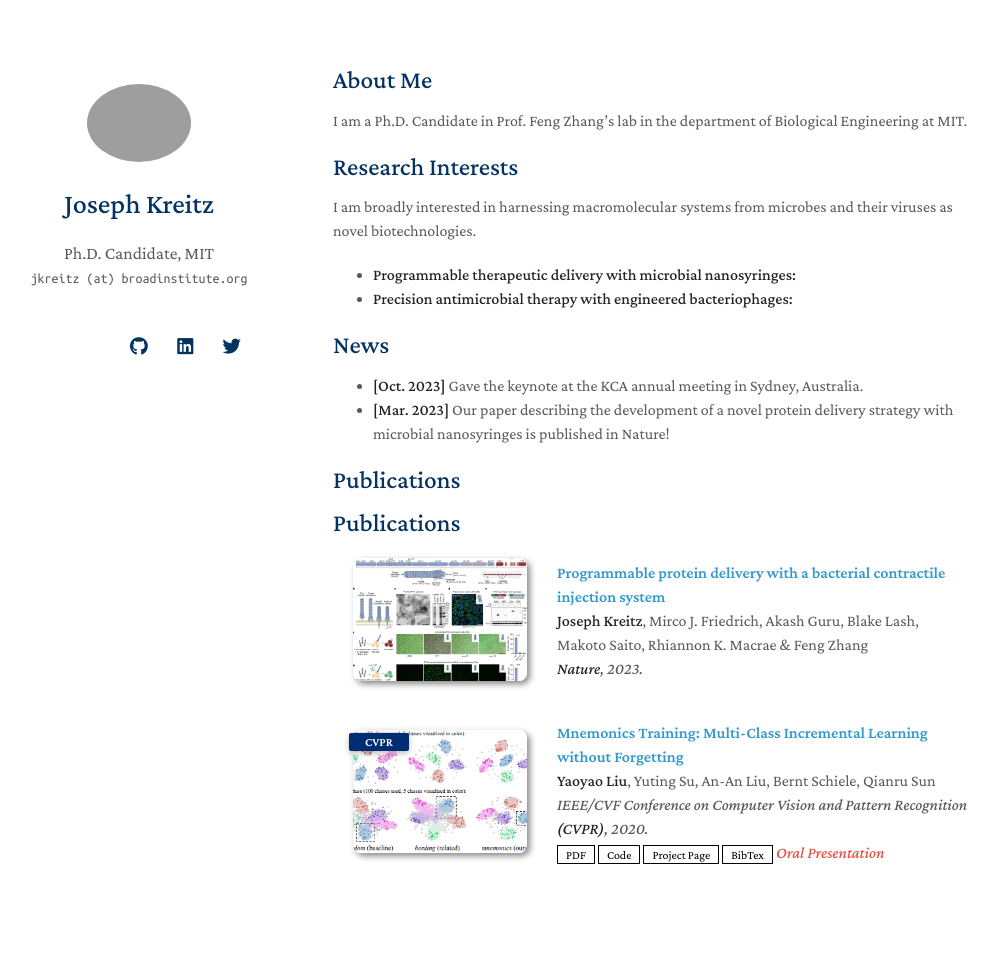
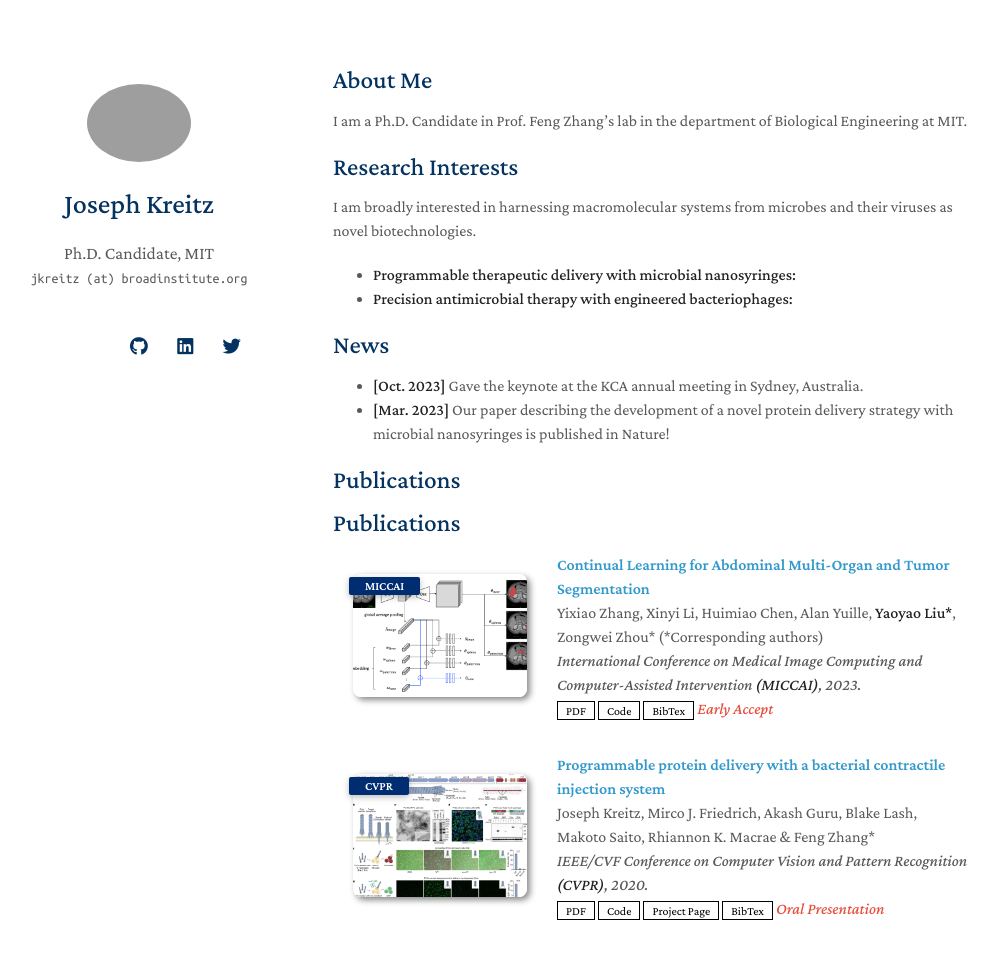
Before and after one commit to jkreitz/jkreitz.github.io, a Jekyll site: the page built from index.md, in a window 1280 px wide and 1047 px high. Shown: the top 959 px of the window, without its empty margins (137-1135 px from the left). Built offline with Jekyll 4.4.1, drawn with Linux system fonts in a browser that asks for light colours; nearby versions of some CDN libraries; a style sheet for code colours, icons or effects is not loaded; our own code applies the rules of GitHub Pages for plain Markdown files.

Commit message:
Update publications.yml

```diff
--- a/_data/publications.yml
+++ b/_data/publications.yml
@@ -1,12 +1,17 @@
 main:
 
+  - title: Continual Learning for Abdominal Multi-Organ and Tumor Segmentation
+    authors: Yixiao Zhang, Xinyi Li, Huimiao Chen, Alan Yuille, <strong>Yaoyao Liu*</strong>, Zongwei Zhou* (*Corresponding authors)
+    conference_short: MICCAI
+    conference: International Conference on Medical Image Computing and Computer-Assisted Intervention <strong>(MICCAI)</strong>, 2023.
+    pdf: https://arxiv.org/pdf/2306.00988.pdf
+    code: https://github.com/MrGiovanni/ContinualLearning
+    bibtex: https://bib.yliu.me/MICCAI23.txt
+    image: ./assets/img/teaser_example_2.png
+    notes: Early Accept
+
   - title: Programmable protein delivery with a bacterial contractile injection system
-    authors: <strong>Joseph Kreitz</strong>, Mirco J. Friedrich, Akash Guru, Blake Lash, Makoto Saito, Rhiannon K. Macrae & Feng Zhang
-    conference: <strong>Nature</strong>, 2023.
-    image: ./assets/img/41586_2023_5870_Fig1_HTML.webp
-
-  - title: "Mnemonics Training: Multi-Class Incremental Learning without Forgetting"
-    authors: <strong>Yaoyao Liu</strong>, Yuting Su, An-An Liu, Bernt Schiele, Qianru Sun
+    authors: Joseph Kreitz, Mirco J. Friedrich, Akash Guru, Blake Lash, Makoto Saito, Rhiannon K. Macrae & Feng Zhang*
     conference_short: CVPR
     conference: IEEE/CVF Conference on Computer Vision and Pattern Recognition <strong>(CVPR)</strong>, 2020.
     pdf: https://arxiv.org/pdf/2002.10211.pdf
@@ -14,4 +19,4 @@ main:
     page: https://class-il.mpi-inf.mpg.de/mnemonics/
     bibtex: https://class-il.mpi-inf.mpg.de/mnemonics/
     notes: Oral Presentation
-    image: ./assets/img/teaser_example.png
+    image: ./assets/img/41586_2023_5870_Fig1_HTML.webp
```
